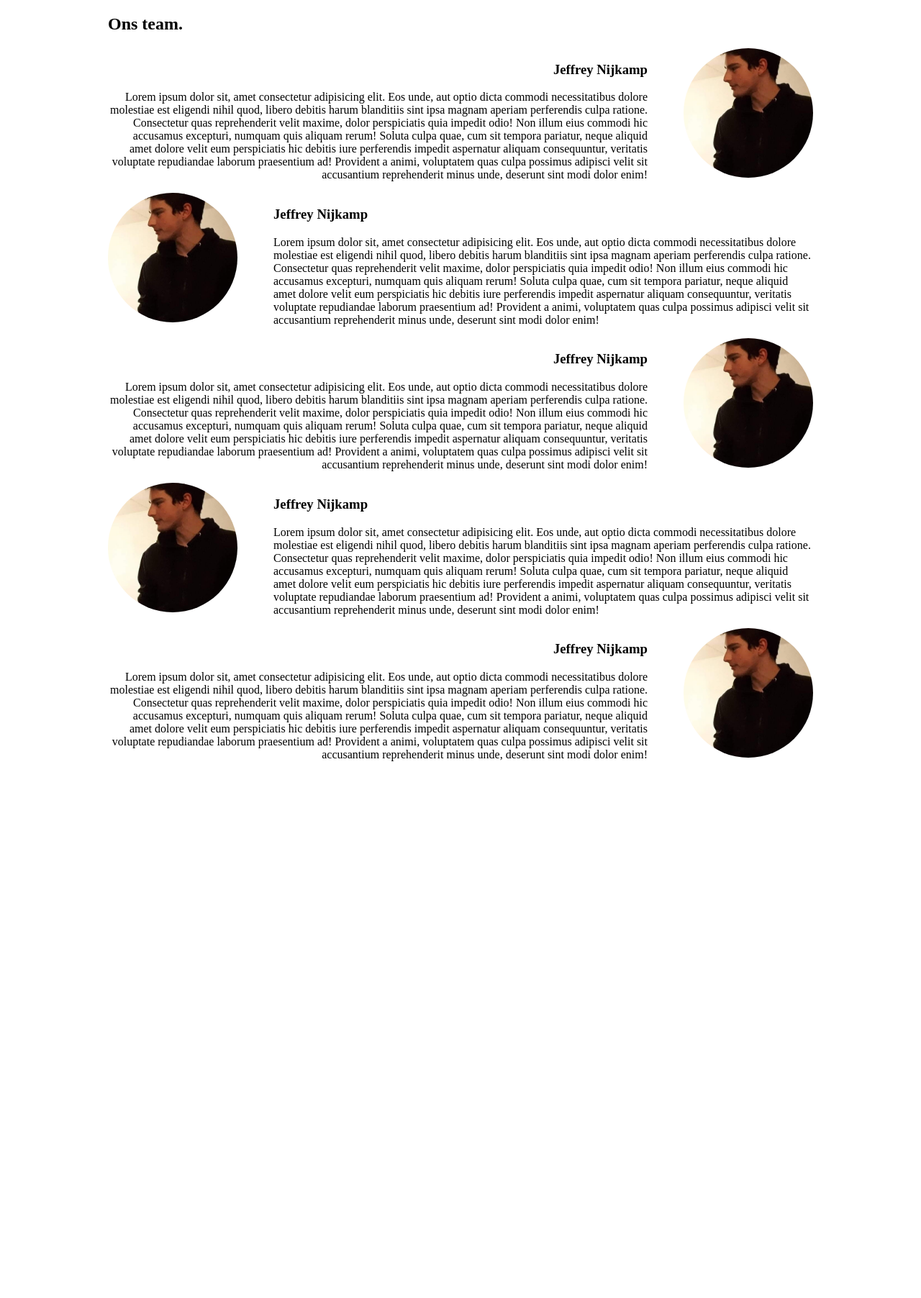
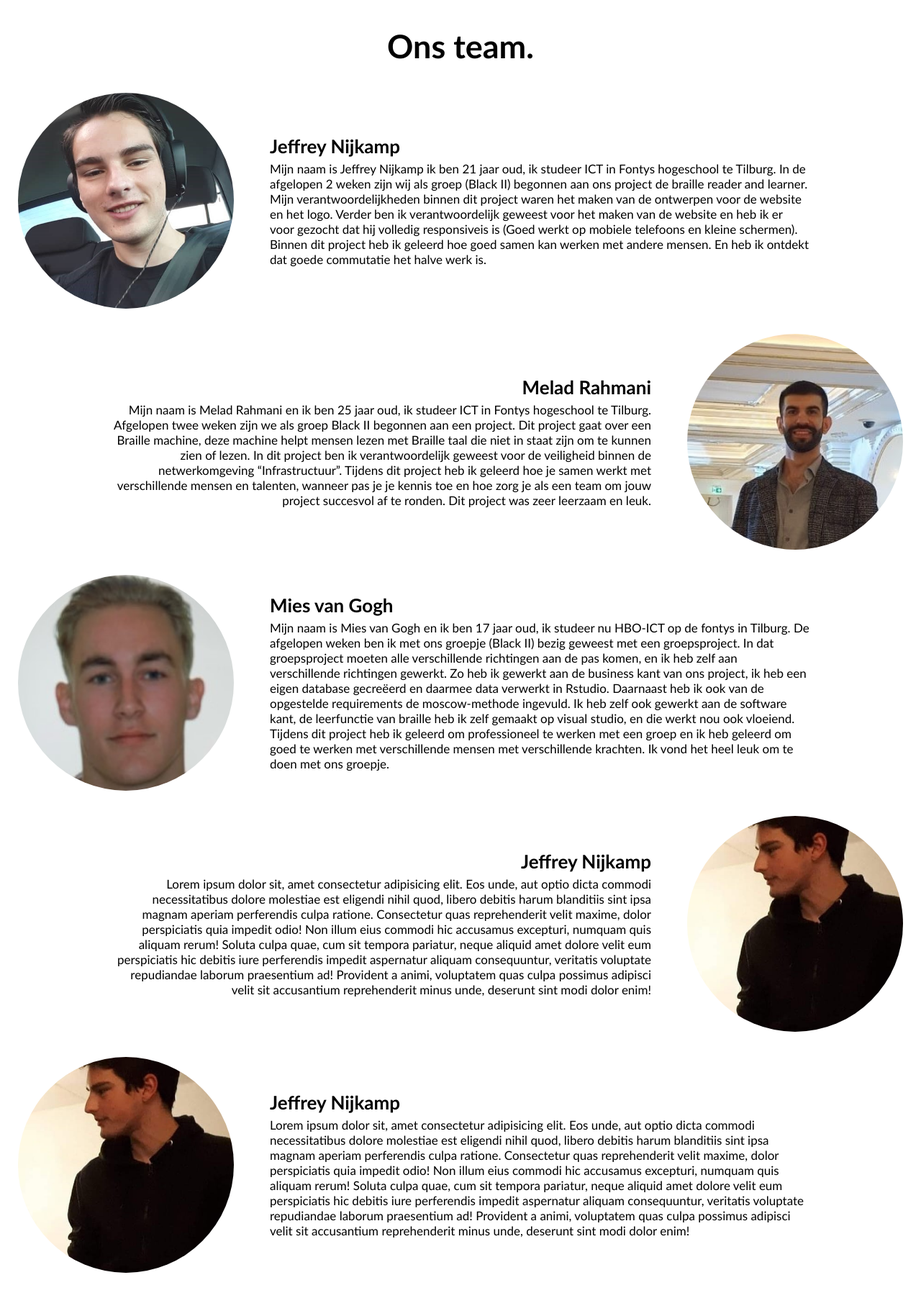
Before and after one commit to Cheff-Jeff/BrailleReaderAndLearner, a PHP site: page /temp.html in a window 1280 px wide. Shown: the whole page at 72% size. Before the commit the page ends 1058 px from the top, so only its background shows below. Run offline with PHP 8.4, Linux system fonts and the light colour scheme.

Commit message:
add team section

```diff
--- a/src/css/temp.css
+++ b/src/css/temp.css
@@ -1,12 +1,27 @@
+:root{
+  --background: #f5f5f5;
+  --btnGreen: #2EB394;
+  --btnWhite: #fff;
+  --btnBlue: #02306A;
+  --btnFont: 19px;
+  --btnSize: 110px;
+  --font: Calibri, Candara, Segoe, "Segoe UI", Optima, Arial, sans-serif;
+  --bigSize: 48px; /* 36pt */
+  --mainSize: 20px; /* 14pt*/
+  --navTxtBig: 25px;
+  --txtColor: #000;
+  --gray: #bdbdbd;
+}
+
 body{
   margin: 8px 150px;
+  font-family: var(--font);
 }
 
 img{
   width: 100%;
   height: auto;
-  display: block;
-  border-radius: 50%;
+  min-height: 300px;
 }
 
 .member{
@@ -15,12 +30,28 @@ img{
   margin: 0;
 }
 
-.member:nth-child(even) {
+.member:nth-child(odd) {
   flex-direction: row-reverse;
 }
 
 .member .img{
   width: 300px;
+  height: 300px;
+  max-width: 300px;
+  max-height: 300px;
+  min-width: 300px;
+  min-height: 300px;
+  overflow: hidden;
+  border-radius: 50%;
+}
+
+.title{
+  width: 100%;
+  text-align: center;
+}
+
+.title h2{
+  font-size: 45px;
 }
 
 .member .team-txt{
@@ -32,8 +63,55 @@ img{
   align-items: center;
 }
 
-.member:nth-child(even) .team-txt{
+.member .team-txt h3{
+  font-size: 26px;
+  margin: 0px;
+  margin-bottom: 5px;
+}
+
+.member .team-txt p{
+  font-size: 17px;
+  margin: 0px;
+}
+
+.member:nth-child(odd) .team-txt{
   margin-left: 0px;
   margin-right: 50px;
   text-align: right;
 }
+
+@media only screen and (max-width: 1400px){
+  body{
+    margin: 8px 25px;
+  }
+  .member{
+    margin: 35px 0px;
+  }
+}
+
+@media only screen and (max-width: 799px){
+  .member{
+    display: block;
+  }
+
+  .member .img{
+    margin: auto;
+    margin-bottom: 40px;
+  }
+
+  .member .team-txt{
+    text-align: center !important;
+    margin: 0px !important;
+  }
+}
+
+@media only screen and (max-width: 320px){
+  .member .img{
+    width: 250px;
+    height: 250px;
+    min-width: 250px;
+    min-height: 250px;
+    max-width: 250px;
+    max-height: 250px;
+  }
+}
--- a/temp.html
+++ b/temp.html
@@ -8,40 +8,40 @@
   <title>temp</title>
 </head>
 <body>
-  <section class="team">
+  <section id="team" class="team">
     <div class="title">
       <h2>Ons team.</h2>
     </div>
     <section class="member">
       <div class="img">
-        <img src="./src/img/jeff.jpg" alt="Jeffrey">
+        <img src="./src/img/Jeffrey.jpg" alt="Jeffrey">
       </div>
       <div class="team-txt">
         <div class="wrap">
           <h3>Jeffrey Nijkamp</h3>
-          <p>Lorem ipsum dolor sit, amet consectetur adipisicing elit. Eos unde, aut optio dicta commodi necessitatibus dolore molestiae est eligendi nihil quod, libero debitis harum blanditiis sint ipsa magnam aperiam perferendis culpa ratione. Consectetur quas reprehenderit velit maxime, dolor perspiciatis quia impedit odio! Non illum eius commodi hic accusamus excepturi, numquam quis aliquam rerum! Soluta culpa quae, cum sit tempora pariatur, neque aliquid amet dolore velit eum perspiciatis hic debitis iure perferendis impedit aspernatur aliquam consequuntur, veritatis voluptate repudiandae laborum praesentium ad! Provident a animi, voluptatem quas culpa possimus adipisci velit sit accusantium reprehenderit minus unde, deserunt sint modi dolor enim!</p>
+          <p>Mijn naam is Jeffrey Nijkamp ik ben 21 jaar oud, ik studeer ICT in Fontys hogeschool te Tilburg. In de afgelopen 2 weken zijn wij als groep (Black II) begonnen aan ons project de braille reader and learner. Mijn verantwoordelijkheden binnen dit project waren het maken van de ontwerpen voor de website en het logo. Verder ben ik verantwoordelijk geweest voor het maken van de website en heb ik er voor gezocht dat hij volledig responsiveis is (Goed werkt op mobiele telefoons en kleine schermen). Binnen dit project heb ik geleerd hoe goed samen kan werken met andere mensen. En heb ik ontdekt dat goede commutatie het halve werk is. </p>
         </div>
       </div>
     </section>
     <section class="member">
       <div class="img">
-        <img src="./src/img/jeff.jpg" alt="Jeffrey">
+        <img src="./src/img/melad.jpg" alt="melad">
       </div>
       <div class="team-txt">
         <div class="wrap">
-          <h3>Jeffrey Nijkamp</h3>
-          <p>Lorem ipsum dolor sit, amet consectetur adipisicing elit. Eos unde, aut optio dicta commodi necessitatibus dolore molestiae est eligendi nihil quod, libero debitis harum blanditiis sint ipsa magnam aperiam perferendis culpa ratione. Consectetur quas reprehenderit velit maxime, dolor perspiciatis quia impedit odio! Non illum eius commodi hic accusamus excepturi, numquam quis aliquam rerum! Soluta culpa quae, cum sit tempora pariatur, neque aliquid amet dolore velit eum perspiciatis hic debitis iure perferendis impedit aspernatur aliquam consequuntur, veritatis voluptate repudiandae laborum praesentium ad! Provident a animi, voluptatem quas culpa possimus adipisci velit sit accusantium reprehenderit minus unde, deserunt sint modi dolor enim!</p>
+          <h3>Melad Rahmani</h3>
+          <p>Mijn naam is Melad Rahmani en ik ben 25 jaar oud, ik studeer ICT in Fontys hogeschool te Tilburg. Afgelopen twee weken zijn we als groep Black II begonnen aan een project. Dit project gaat over een Braille machine, deze machine helpt mensen lezen met Braille taal die niet in staat zijn om te kunnen zien of lezen. In dit project ben ik verantwoordelijk geweest voor de veiligheid binnen de netwerkomgeving “Infrastructuur”. Tijdens dit project heb ik geleerd hoe je samen werkt met verschillende mensen en talenten, wanneer pas je je kennis toe en hoe zorg je als een team om jouw project succesvol af te ronden. Dit project was zeer leerzaam en leuk.</p>
         </div>
       </div>
     </section>
     <section class="member">
       <div class="img">
-        <img src="./src/img/jeff.jpg" alt="Jeffrey">
+        <img src="./src/img/mies.jpg" alt="Mies">
       </div>
       <div class="team-txt">
         <div class="wrap">
-          <h3>Jeffrey Nijkamp</h3>
-          <p>Lorem ipsum dolor sit, amet consectetur adipisicing elit. Eos unde, aut optio dicta commodi necessitatibus dolore molestiae est eligendi nihil quod, libero debitis harum blanditiis sint ipsa magnam aperiam perferendis culpa ratione. Consectetur quas reprehenderit velit maxime, dolor perspiciatis quia impedit odio! Non illum eius commodi hic accusamus excepturi, numquam quis aliquam rerum! Soluta culpa quae, cum sit tempora pariatur, neque aliquid amet dolore velit eum perspiciatis hic debitis iure perferendis impedit aspernatur aliquam consequuntur, veritatis voluptate repudiandae laborum praesentium ad! Provident a animi, voluptatem quas culpa possimus adipisci velit sit accusantium reprehenderit minus unde, deserunt sint modi dolor enim!</p>
+          <h3>Mies van Gogh</h3>
+          <p>Mijn naam is Mies van Gogh en ik ben 17 jaar oud, ik studeer nu HBO-ICT op de fontys in Tilburg. De afgelopen weken ben ik met ons groepje (Black II) bezig geweest met een groepsproject. In dat groepsproject moeten alle verschillende richtingen aan de pas komen, en ik heb zelf aan verschillende richtingen gewerkt. Zo heb ik gewerkt aan de business kant van ons project, ik heb een eigen database gecreëerd en daarmee data verwerkt in Rstudio. Daarnaast heb ik ook van de opgestelde requirements de moscow-methode ingevuld. Ik heb zelf ook gewerkt aan de software kant, de leerfunctie van braille heb ik zelf gemaakt op visual studio, en die werkt nou ook vloeiend. Tijdens dit project heb ik geleerd om professioneel te werken met een groep en ik heb geleerd om goed te werken met verschillende mensen met verschillende krachten. Ik vond het heel leuk om te doen met ons groepje.</p>
         </div>
       </div>
     </section>
```
Also changed, not shown: src/img/Jeffrey.jpg (added), src/img/melad.jpg (added), src/img/mies.jpg (added).
